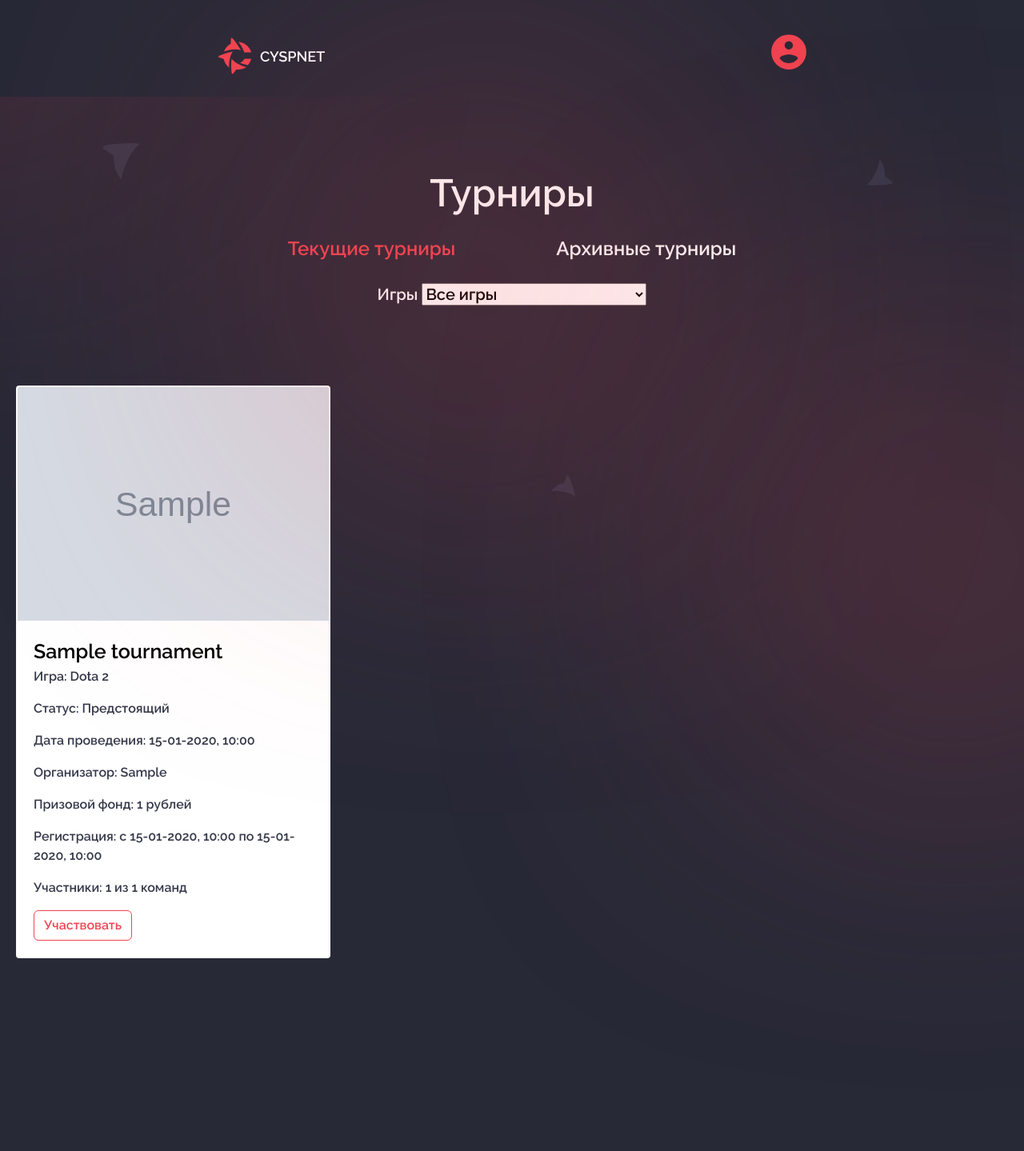
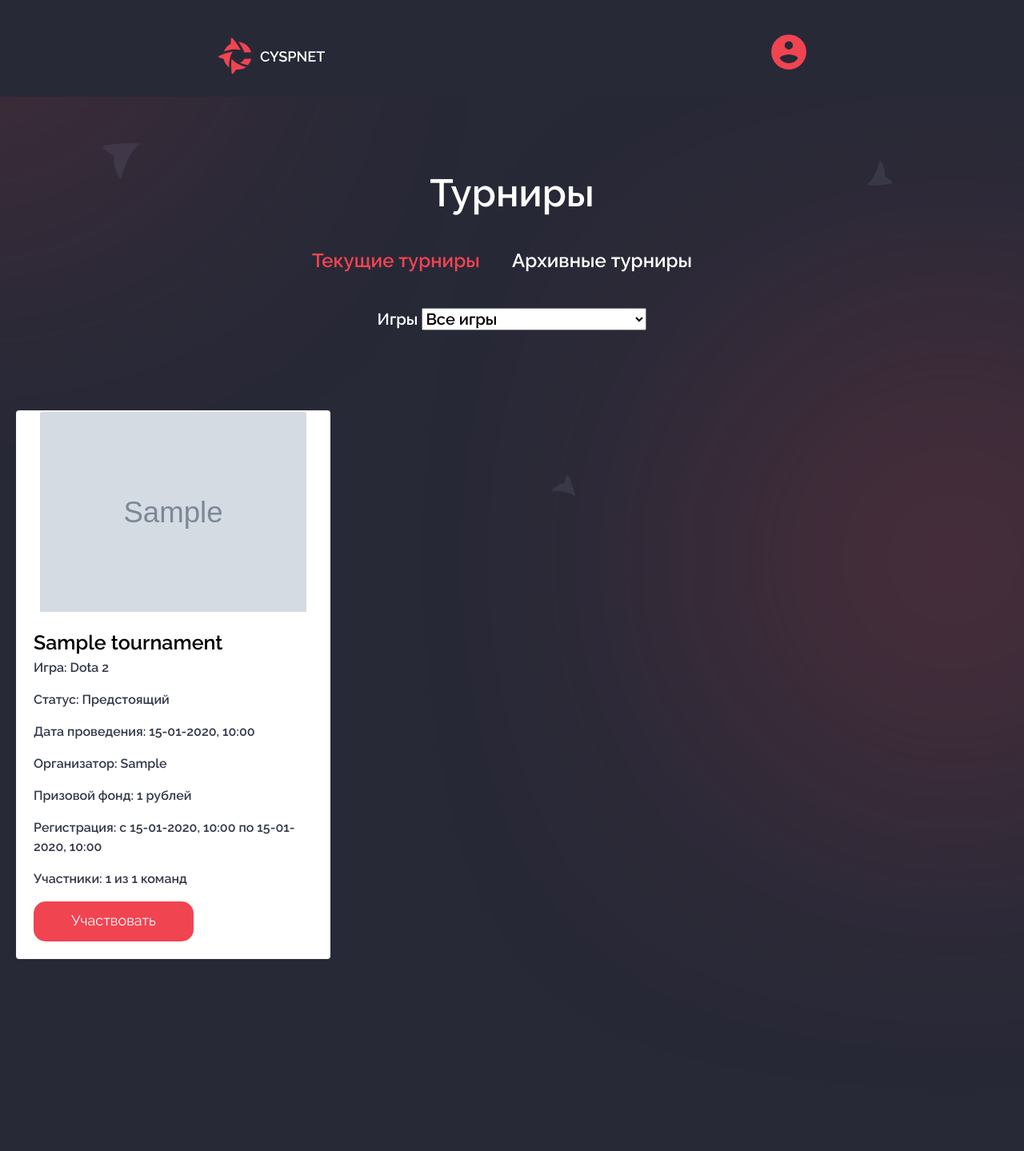
Before and after one commit to Vivasvat/WE-Programmist, a Django app: page /tournaments/ in a window 1280 px wide. Shown: the top 1439 px of the page at 80% size. Run offline with Django 5.2, Linux system fonts and the light colour scheme; tables that the repository leaves empty hold one stand-in row (values such as "Sample post"); grey boxes marked "Sample" are stand-in pictures; some libraries are stand-ins or nearby versions.

Commit message:
password

```diff
--- a/static/main.css
+++ b/static/main.css
@@ -3,6 +3,12 @@
 * ================================================== */
 @import url("variables.scss");
 @import url("variables.scss");
+@import url("variables.scss");
+@import url("fonts.scss");
+@import url("mixins.scss");
+@import url("variables.scss");
+@import url("fonts.scss");
+@import url("mixins.scss");
 @import url("variables.scss");
 @import url("fonts.scss");
 @import url("mixins.scss");
@@ -2909,11 +2915,12 @@ html {
   font-weight: 400;
   line-height: 1.5;
   text-align: left;
-  min-width: 992px !important;
+  min-width: 992px;
 }
 
 .header__tournaments-menu {
   position: relative;
+  z-index: 10;
   display: flex;
   justify-content: space-around;
   position: fixed;
@@ -3179,6 +3186,16 @@ html {
   border-top-left-radius: 0;
 }
 
+.tournament__card-container {
+  display: flex;
+  justify-content: center;
+}
+
+.card-img-top {
+  height: 250px;
+  width: auto;
+}
+
 .body__tournaments p {
   margin-top: 0;
   margin-bottom: 1rem;
@@ -3196,33 +3213,36 @@ html {
   font-size: 48px;
   line-height: 110%;
   color: #fff;
-  padding-top: 15px;
+  padding-block: 15px;
 }
 
 .card {
-  border: 2px solid rgba(250, 250, 250, 0.8) !important;
+  border: 2px solid rgba(250, 250, 250, 0.8);
   color: var(--color-dark-blue);
   margin-bottom: 2rem;
 }
 
 .btn {
-  border: 1px solid var(--color-red) !important;
-  border-image-slice: 1 !important;
-  background: var(--color-red) !important;
-  -webkit-background-clip: text !important;
-  -webkit-text-fill-color: transparent !important;
-  border-image-source: var(--color-red) !important;
+  display: flex;
+  width: 200px;
+  height: 50px;
+  background-color: var(--color-red);
+  border-radius: var(--border-radius);
+  justify-content: center;
+  align-items: center;
   text-decoration: none;
-  transition: all 0.4s ease;
-}
-
-.btn:hover, .btn:focus {
-  background: var(--color-red) !important;
-  -webkit-text-fill-color: #fff !important;
-  border: 1px solid #fff !important;
-  box-shadow: #222 1px 0 10px;
-}
-
+  font-family: "Raleway-Regular";
+  font-size: 18px;
+  line-height: 160%;
+  color: var(--color-light);
+}
+
+@media (hover: hover) {
+  .btn:hover {
+    transform: scale(1.2);
+    transition-duration: var(--transition-duration);
+  }
+}
 @media (hover: hover) {
   a:hover, .login__button:hover {
     transform: scale(1);
@@ -3230,19 +3250,20 @@ html {
   }
 }
 .tournament-status {
-  text-align: center;
   color: #fff;
   font-family: "Raleway-SemiBold";
   font-size: 24px;
   line-height: 110%;
-  padding-block: 20px;
+  padding-block: 30px;
+  display: flex;
+  justify-content: center;
+  position: relative;
 }
 
 .filter-checkbox {
+  width: 250px;
   cursor: pointer;
   color: #fff;
-  margin: 10px;
-  padding-inline: 50px;
 }
 
 .filter-checkbox.selected {
@@ -3258,6 +3279,7 @@ html {
 }
 
 .game-selector {
+  position: relative;
   text-align: center;
   color: #fff;
   font-family: "Raleway-SemiBold";
--- a/static/main.scss
+++ b/static/main.scss
@@ -15,4 +15,5 @@
 'styles/blocks/login.scss',
 'styles/blocks/registration.scss',
 'styles/blocks/account.scss',
-'styles/blocks/tournaments.scss';
+'styles/blocks/tournaments.scss',
+'styles/blocks/password.scss';
--- /dev/null
+++ b/static/styles/blocks/password.scss
@@ -0,0 +1,28 @@
+@import url('variables.scss');
+@import url('fonts.scss');
+@import url('mixins.scss');
+
+.body__password{
+    height: 100%;
+    overflow: hidden;
+    font-family: "Raleway-Regular";
+    font-size: 18px;
+    line-height: 140%;
+    color: var(--color-light);
+    display: flex;
+    flex-direction: column;
+    justify-content: center;
+    align-items: center;
+}
+
+.password__container{
+    text-align: center;
+    background-color: black;
+    padding: 50px;
+    border-radius: var(--border-radius);
+}
+
+.body__password a{
+    text-decoration: none;
+    color: var(--color-red);
+}
--- a/static/styles/blocks/tournaments.scss
+++ b/static/styles/blocks/tournaments.scss
@@ -1,3 +1,7 @@
+@import url('variables.scss');
+@import url('fonts.scss');
+@import url('mixins.scss');
+
 *,
 *::before,
 *::after {
@@ -19,11 +23,12 @@ html {
     font-weight: 400;
     line-height: 1.5;
     text-align: left;
-    min-width: 992px !important;
+    min-width: 992px;
 }
 
 .header__tournaments-menu{
   position: relative;
+  z-index: 10;
   display: flex;
   justify-content: space-around;
   position: fixed;
@@ -304,6 +309,16 @@ html {
   border-top-left-radius: 0;
 }
 
+.tournament__card-container{
+  display: flex;
+  justify-content: center;
+}
+
+.card-img-top{
+  height: 250px;
+  width: auto;
+}
+
 .body__tournaments p {
   margin-top: 0;
   margin-bottom: 1rem;
@@ -322,31 +337,24 @@ html {
     font-size: 48px;
     line-height: 110%;
     color: #fff;
-    padding-top: 15px;
+    padding-block: 15px;
 }
 
 .card {
-  border: 2px solid rgba(250, 250, 250, 0.8) !important;;
+  border: 2px solid rgba(250, 250, 250, 0.8);
   color: var(--color-dark-blue);
   margin-bottom: 2rem;
 }
 
 .btn {
-  border: 1px solid var(--color-red) !important;
-  border-image-slice: 1 !important;
-  background: var(--color-red) !important;
-  -webkit-background-clip: text !important;
-  -webkit-text-fill-color: transparent !important;
-  border-image-source:  var(--color-red) !important;
-  text-decoration: none;
-  transition: all .4s ease;
+  @include button(200px, 50px);
 }
 
-.btn:hover, .btn:focus {
-  background: var(--color-red) !important;
-  -webkit-text-fill-color: #fff !important;
-  border: 1px solid #fff !important;
-  box-shadow: #222 1px 0 10px;
+@media (hover:hover){
+  .btn:hover{
+      transform: scale(1.2);
+      transition-duration: var(--transition-duration);
+  }
 }
 
 @media (hover: hover) {
@@ -356,21 +364,21 @@ html {
   }
 }
 
-
 .tournament-status {
-    text-align: center;
     color: #fff;
     font-family: "Raleway-SemiBold";
     font-size: 24px;
     line-height: 110%;
-    padding-block: 20px;
+    padding-block: 30px;
+    display: flex;
+    justify-content: center;
+    position: relative;
 }
 
 .filter-checkbox {
+    width: 250px;
     cursor: pointer;
     color: #fff;
-    margin: 10px;
-    padding-inline: 50px;
 }
 
 .filter-checkbox.selected {
@@ -386,6 +394,7 @@ html {
 }
 
 .game-selector{
+    position: relative;
     text-align: center;
     color: #fff;
     font-family: "Raleway-SemiBold";
@@ -442,9 +451,9 @@ html {
 
 .page-item.active .page-link,
 .pagination>li.active>a {
-  color: var(--color-light) !important;
+  color: var(--color-light);
   border-color: #F0F8FF;
-  background: var(--color-red) !important;
+  background: var(--color-red);
 }
 
 .page-link:focus {
--- a/tournaments/templates/list_tournament.html
+++ b/tournaments/templates/list_tournament.html
@@ -40,7 +40,6 @@
         <img class="background-images__Vec4" src="{% static 'images/404/Vector4.svg' %}" alt="">
 
         <div class="background-images__circle1"></div>
-        <div class="background-images__circle2"></div>
         <div class="background-images__circle3"></div>
     </div>
 
@@ -51,9 +50,9 @@
         <form id="filter-form" method="get">
             <nav class = 'tournament-status'>
                 {% for category in filter_form.fields.area.choices %}
-                    <label class="filter-checkbox" data-value="{{ category.0 }}">
-                        {{ category.1 }}
-                    </label>
+                <p class="filter-checkbox" data-value="{{ category.0 }}">
+                    {{ category.1 }}
+                </p>
                 {% endfor %}
             </nav>
             <div class="game-selector">
@@ -74,8 +73,11 @@
             {% for tournament in tournaments %}
                 <div class="col-md-4">
                     <div class="card" >
-                        <a href="{% url 'tournaments:tournament_detail' tournament.id %}">
+                        <div class="tournament__card-container">
+                            <a href="{% url 'tournaments:tournament_detail' tournament.id %}">
                             <img class="card-img-top" src="{{ tournament.picture.url }}" alt= {{tournament.name}} > </a>
+                        </div>
+
                         <div class="card-body">
                             <h3> <a class="card-title" href="{% url 'tournaments:tournament_detail' tournament.id %}">
                                 {{tournament.name}}</a></h3>
@@ -86,7 +88,9 @@
                             <p>Призовой фонд: {{ tournament.prize_fund|floatformat:"0" }} рублей</p>
                             <p>Регистрация: с {{ tournament.registration_start_date|date:'d-m-Y, H:i' }} по {{ tournament.registration_end_date|date:'d-m-Y, H:i' }}</p>
                             <p>Участники: {{ tournament.registered_teams.count}} из {{ tournament.max_teams}} команд </p>
-                            <a href="{% url 'tournaments:register_team_for_tournament' tournament.id %}" class="btn mr-2"><i class="fas fa-link"></i> Участвовать</a>
+                            <a href="{% url 'tournaments:register_team_for_tournament' tournament.id %}" class="btn mr-2">
+                                Участвовать
+                            </a>
                         </div>
                     </div>
                 </div>
```
Also changed, not shown: other parts of static/main.css (+27 -2 lines), users/templates/users/email.html (+22 -4 lines), users/templates/users/password_reset_complete.html (+20 -3 lines), users/templates/users/password_reset_confirm.html (+19 -1 lines), users/templates/users/password_reset_done.html (+23 -5 lines), users/templates/users/password_reset_form.html (+21 -1 lines), 1 other file. Lines whose indentation alone changed are shown as unchanged.
